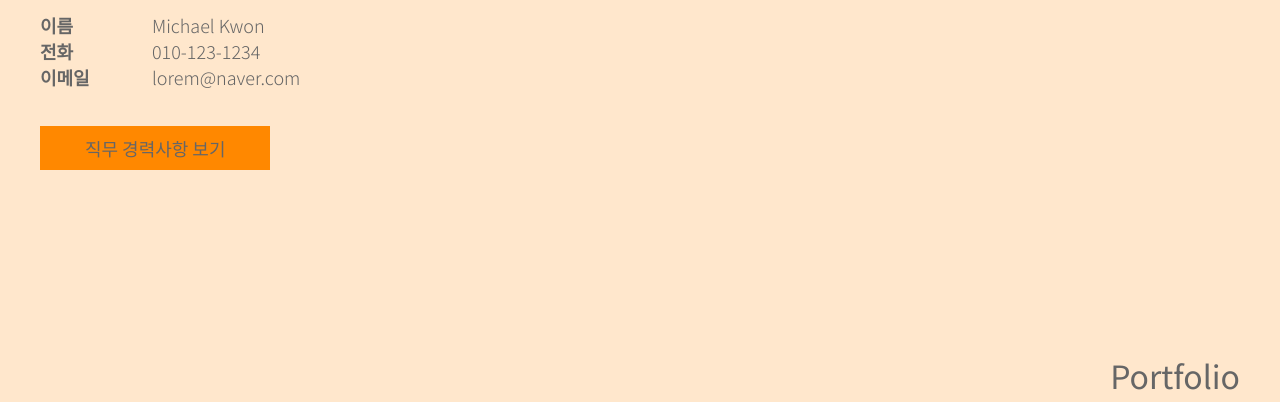
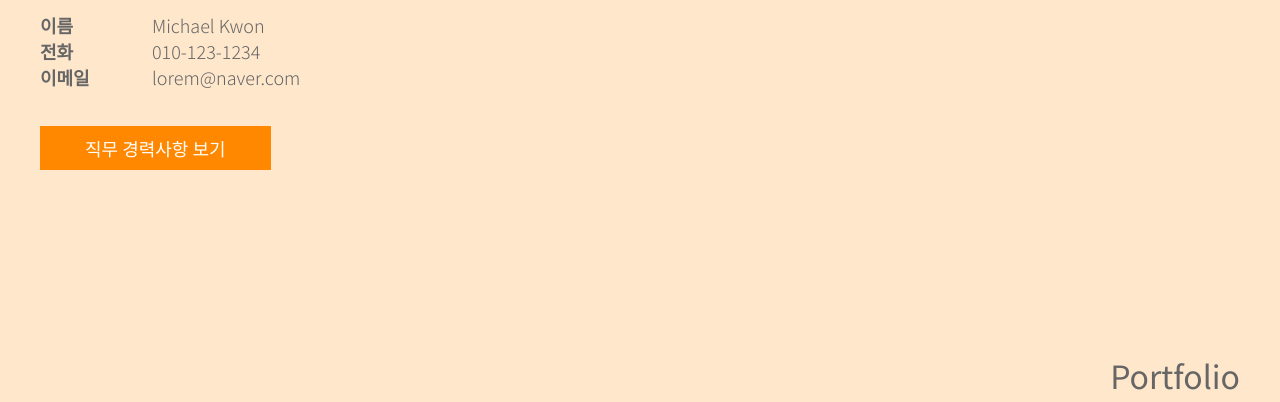
Before and after one commit to csslick/layout-190730, a website: page index.html in a window 1280 px wide. Shown: the part 2440-2842 px from the top of the page. Drawn offline with nearby package versions, Linux system fonts and the light colour scheme; a script that the page names is missing.

Commit message:
Update style.css

```diff
--- a/css/style.css
+++ b/css/style.css
@@ -191,7 +191,7 @@ h3 {
   width: 3em;
   margin-right: 3em;
 }
-#about a {
+#about .info a {
   color: #666;
   font-weight: lighter;
 }
```
